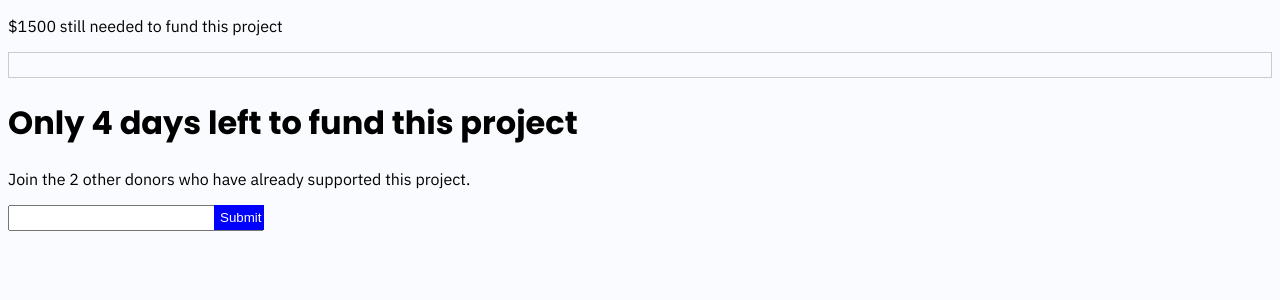
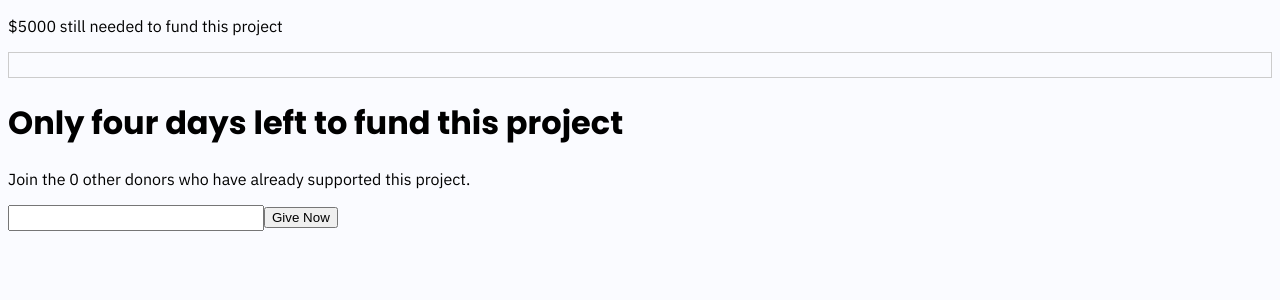
Before and after one commit to chepowel/donation-form, a React app: page / in a window 1280 px wide. Shown: the top 300 px of the page. Built offline with nearby package versions, Linux system fonts and the light colour scheme.

Commit message:
functionality all in place

```diff
--- a/index.css
+++ b/index.css
@@ -9,15 +9,6 @@ body {
 h1 {
     font-family: 'Poppins', sans-serif;
     font-weight: bold;
-}
-
-.progress-bar-border {
-    border: 1px solid #ccc;
-}
-
-.progress-bar {
-    color: #000!important;
-    background-color: #9e9e9e;
 }
 
 input[type="text"] {
@@ -35,3 +26,20 @@ input[type="submit"] {
     border: 0;
     -webkit-appearance: none;
 }
+
+.progress-bar-border {
+    border: 1px solid #ccc;
+}
+
+.progress-bar {
+    color: #000;
+    background-color: #9e9e9e;
+}
+
+.success {
+    color: green;
+}
+
+.error {
+    color: red;
+}
--- a/src/components/Content/Content.js
+++ b/src/components/Content/Content.js
@@ -1,5 +1,4 @@
-import React, { useState } from 'react';
-import ReactDOM from 'react-dom';
+import React from 'react';
 
 const Content = (props) => {
 
--- a/src/components/Input/Input.js
+++ b/src/components/Input/Input.js
@@ -1,12 +1,12 @@
-import React, { useState } from 'react';
-import ReactDOM from 'react-dom';
+import React from 'react';
 
 const Input = (props) => {
 
 	return (
-		<div>
-			<input type="text" /><input type="submit" />
-		</div>
+		<form onSubmit={props.handleSubmit}>
+			<input type="text" name="donation" />
+			<button type="submit">Give Now</button>
+		</form>
 	)
 };
 
--- a/src/components/ProgressBar/ProgressBar.js
+++ b/src/components/ProgressBar/ProgressBar.js
@@ -1,11 +1,10 @@
-import React, { useState } from 'react';
-import ReactDOM from 'react-dom';
+import React from 'react';
 
 const ProgressBar = (props) => {
 
 	return (
 		<div className="progress-bar-border">
-			<div className="progress-bar" style={{height: "24px", width: props.progress+"%"}}></div>
+			<div className="progress-bar" style={{height: "24px", width: `${ props.progress }%`}}></div>
 		</div>
 	)
 };
--- a/src/components/ToGoBanner/ToGoBanner.js
+++ b/src/components/ToGoBanner/ToGoBanner.js
@@ -1,5 +1,4 @@
-import React, { useState } from 'react';
-import ReactDOM from 'react-dom';
+import React from 'react';
 
 const ProgressBar = (props) => {
 
--- a/src/containers/App/App.js
+++ b/src/containers/App/App.js
@@ -1,5 +1,4 @@
 import React, { useState } from 'react';
-import ReactDOM from 'react-dom';
 import ToGoBanner from '../../components/ToGoBanner/ToGoBanner';
 import ProgressBar from '../../components/ProgressBar/ProgressBar';
 import Content from '../../components/Content/Content';
@@ -8,23 +7,59 @@ import Input from '../../components/Input/Input';
 const App = () => {
 
 	const [state, setState] = useState({
-		togo: 1500, //state.goal - state.currentDonations,
+		togo: 5000,
 		progress: 0,
-		daysLeft: 4,
-		donorCount: 2,
+		daysLeft: 'four',
+		donorCount: 0,
 		goal: 5000,
-		currentDonations: 350,
-		currentInput: '',
+		currentDonations: 0,
 		success: false,
 		error: false
 	});
+
+	const handleSubmit = (event) => {
+		event.preventDefault();
+		let currentInput = Number(event.target.donation.value);
+		let error = isNaN(currentInput);
+		if(error){
+			setState({
+				...state,
+				error: error
+			});
+			return;
+		}
+		let updatedCurrentDonations = state.currentDonations + currentInput;
+		let updatedTogo = state.goal - updatedCurrentDonations;
+		let updatedDonorCount = state.donorCount + 1;
+		let updatedProgress = ((state.goal - updatedTogo)/state.goal)*100;
+		let updatedSuccess = updatedProgress >= 100;
+
+    setState({
+      ...state,
+			currentDonations: updatedCurrentDonations,
+			togo: updatedTogo,
+			donorCount: updatedDonorCount,
+			progress: updatedProgress,
+			success: updatedSuccess,
+			error: false
+    });
+	};
 
 	return (
 		<div>
 			<ToGoBanner togo={state.togo} />
 			<ProgressBar progress={state.progress} />
 			<Content daysLeft={state.daysLeft} donorCount={state.donorCount} />
-			<Input value={state.currentInput} />
+			{state.success &&
+				<p className="success">Goal Met!</p>
+			}
+			{state.error &&
+				<p className="error">Input Error</p>
+			}
+			<Input name='currentDonation'
+						 value={state.currentInput}
+						 handleSubmit={handleSubmit}
+			/>
 		</div>
 	)
 };
```
Also changed, not shown: 1 other file (tests, documents, lock files or other folders).
